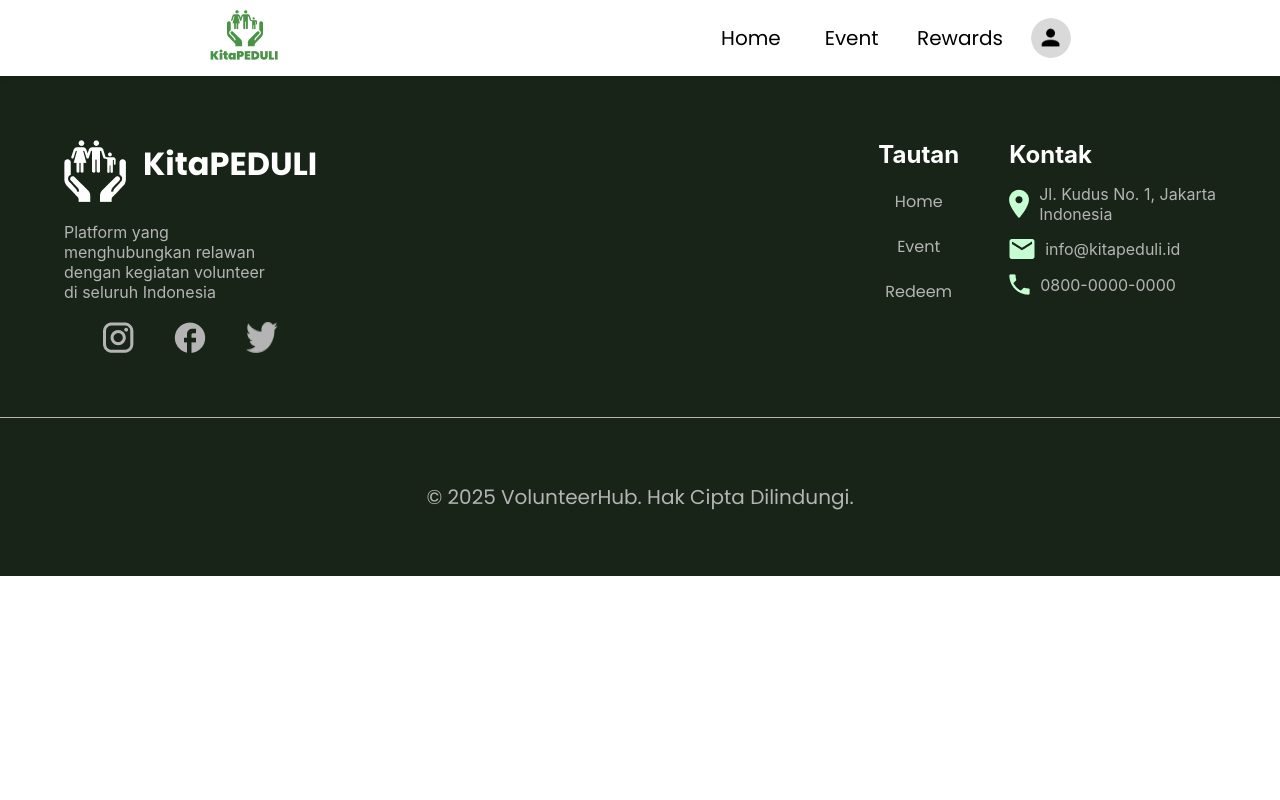
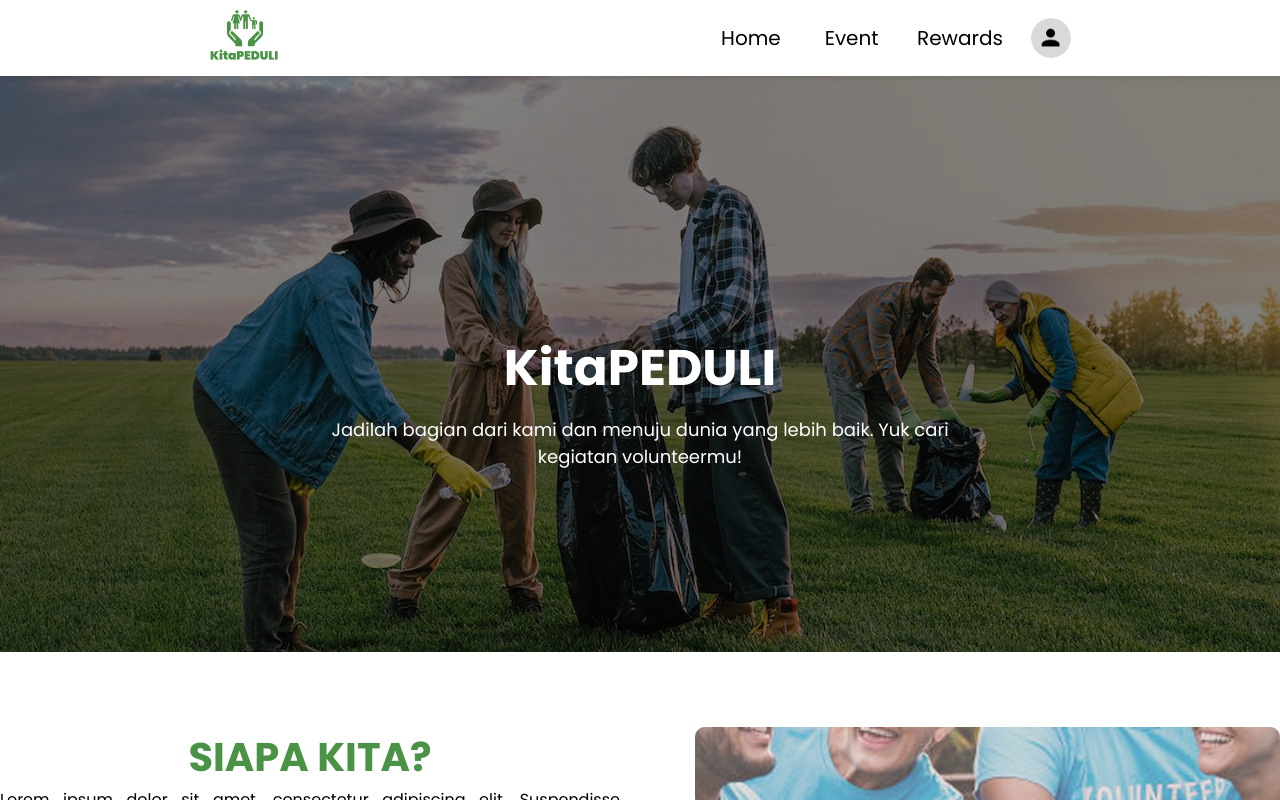
Before and after one commit to h4nscs/kita-peduli, a React (Create React App) app: page /detailEvent/1 in a window 1280 px wide. Shown: the top 800 px of the page. Built offline with nearby package versions, Linux system fonts and the light colour scheme.

Commit message:
Mastiin homePage keakses sama App waktu awal start

```diff
--- a/src/App.js
+++ b/src/App.js
@@ -16,6 +16,8 @@ function App() {
         <Route path="/home" element={<HomePage isLoggedIn={isLoggedIn} />} />    {/* Bisa juga /home */}
         <Route path="/event" element={<EventPage />} />
         <Route path="/rewards" element={<RewardsPage />} />
+
+        <Route path="*" element={<HomePage isLoggedIn={isLoggedIn} />} />
       </Routes>
       <Footer/>
     </Router>
```
